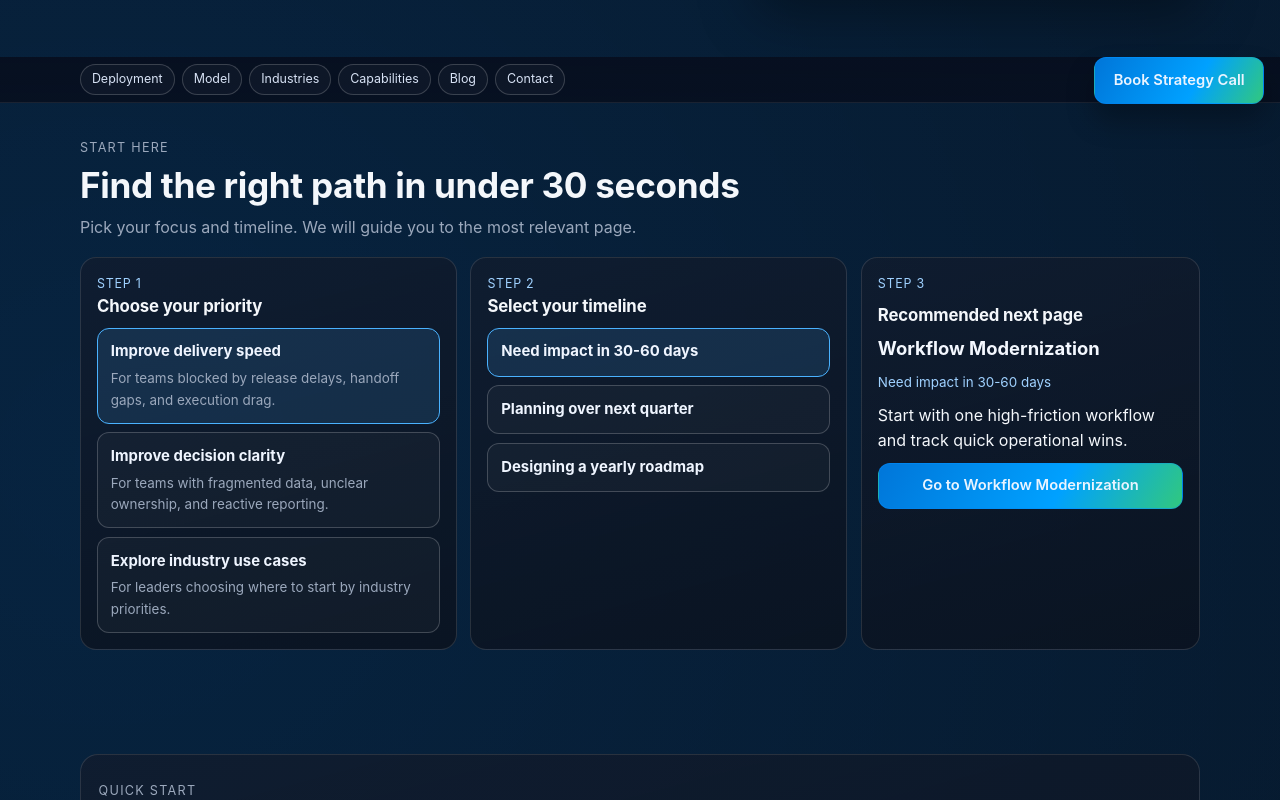
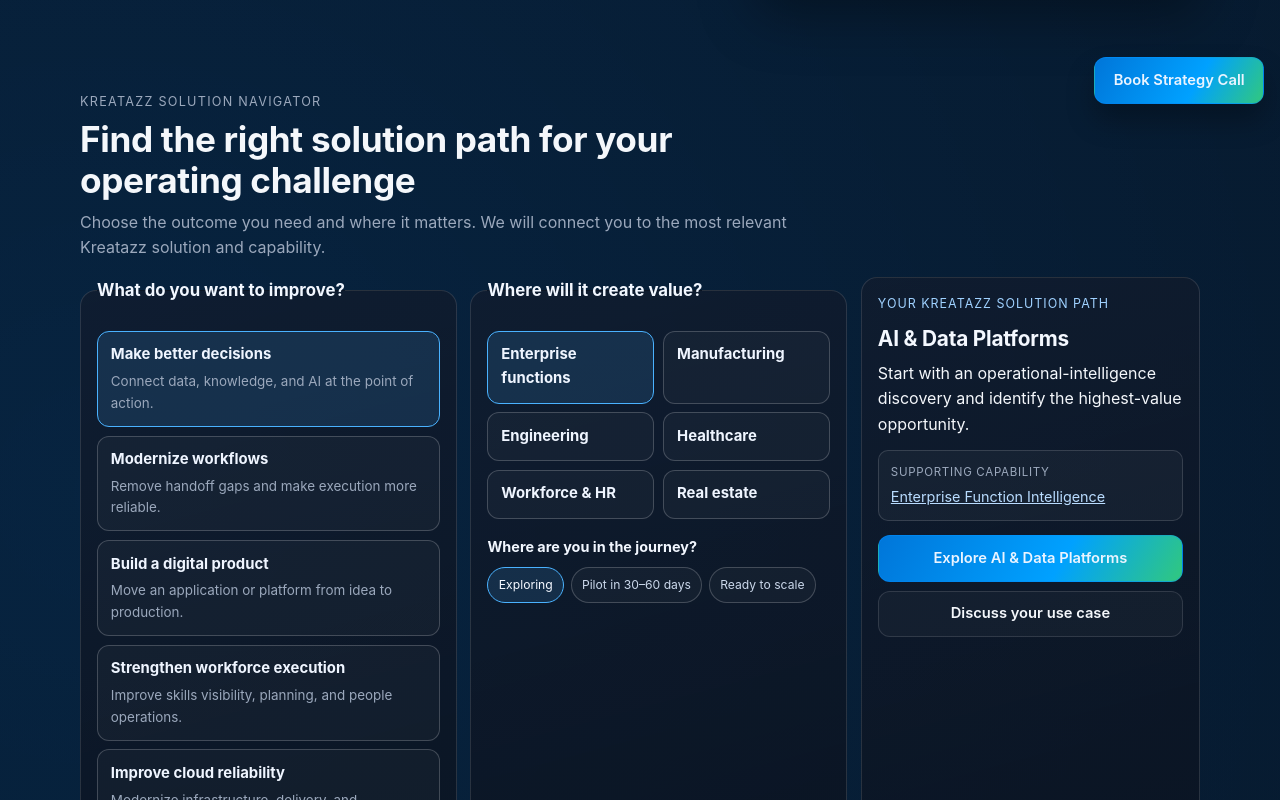
Before and after one commit to krishnanandiraju/kreatazzTech, a React (Vite) app: page / in a window 1280 px wide. Shown: the part 680-1480 px from the top of the page. Built offline with nearby package versions, Linux system fonts and the light colour scheme.

Commit message:
Expand solution navigator and simplify homepage navigation

```diff
--- a/src/components/PathWizard.jsx
+++ b/src/components/PathWizard.jsx
@@ -1,119 +1,142 @@
 import { useMemo, useState } from 'react'
 import { navigateTo } from '../utils/navigation'
 
-const paths = [
-  {
-    id: 'delivery-speed',
-    label: 'Improve delivery speed',
-    description: 'For teams blocked by release delays, handoff gaps, and execution drag.',
-    destination: '/enterprise-workflow-modernization/',
-    pageLabel: 'Workflow Modernization',
-  },
-  {
-    id: 'decision-clarity',
-    label: 'Improve decision clarity',
-    description: 'For teams with fragmented data, unclear ownership, and reactive reporting.',
-    destination: '/ai-ml-solutions/',
-    pageLabel: 'AI & Data Platforms',
-  },
-  {
-    id: 'industry-use-case',
-    label: 'Explore industry use cases',
-    description: 'For leaders choosing where to start by industry priorities.',
-    destination: '/industries/',
-    pageLabel: 'Industry Solutions',
-  },
+const outcomes = [
+  { id: 'decisions', label: 'Make better decisions', description: 'Connect data, knowledge, and AI at the point of action.' },
+  { id: 'workflows', label: 'Modernize workflows', description: 'Remove handoff gaps and make execution more reliable.' },
+  { id: 'products', label: 'Build a digital product', description: 'Move an application or platform from idea to production.' },
+  { id: 'workforce', label: 'Strengthen workforce execution', description: 'Improve skills visibility, planning, and people operations.' },
+  { id: 'reliability', label: 'Improve cloud reliability', description: 'Modernize infrastructure, delivery, and observability.' },
+  { id: 'experience', label: 'Transform customer experience', description: 'Create clearer, more personalized digital journeys.' },
 ]
 
-const timelines = [
-  { id: 'now', label: 'Need impact in 30-60 days' },
-  { id: 'quarter', label: 'Planning over next quarter' },
-  { id: 'annual', label: 'Designing a yearly roadmap' },
+const environments = [
+  { id: 'enterprise', label: 'Enterprise functions' },
+  { id: 'manufacturing', label: 'Manufacturing' },
+  { id: 'engineering', label: 'Engineering' },
+  { id: 'healthcare', label: 'Healthcare' },
+  { id: 'workforce', label: 'Workforce & HR' },
+  { id: 'real-estate', label: 'Real estate' },
 ]
 
+const stages = [
+  { id: 'explore', label: 'Exploring' },
+  { id: 'pilot', label: 'Pilot in 30–60 days' },
+  { id: 'scale', label: 'Ready to scale' },
+]
+
+const outcomeCapabilities = {
+  decisions: { label: 'AI & Data Platforms', href: '/ai-ml-solutions/' },
+  workflows: { label: 'Workflow Modernization', href: '/enterprise-workflow-modernization/' },
+  products: { label: 'Product Engineering', href: '/mobile-and-web-application-development/' },
+  workforce: { label: 'Workforce Intelligence', href: '/workforce-intelligence/' },
+  reliability: { label: 'Cloud, DevOps & Automation', href: '/cloud-migration/' },
+  experience: { label: 'Product Engineering', href: '/mobile-and-web-application-development/' },
+}
+
+const environmentSolutions = {
+  manufacturing: { label: 'Manufacturing Intelligence', href: '/manufacturing-intelligence/' },
+  engineering: { label: 'Engineering Intelligence', href: '/engineering-intelligence/' },
+  healthcare: { label: 'Healthcare & Care Operations', href: '/healthcare-care-operations/' },
+  workforce: { label: 'Workforce Intelligence', href: '/workforce-intelligence/', product: 'PeopleOS HRMS' },
+  'real-estate': { label: 'Real Estate Buyer Experience', href: '/real-estate-buyer-experience/' },
+  enterprise: { label: 'Enterprise Function Intelligence', href: '/enterprise-function-intelligence/' },
+}
+
+const stageGuidance = {
+  explore: 'Start with an operational-intelligence discovery and identify the highest-value opportunity.',
+  pilot: 'Select one measurable use case, define a 30–60 day pilot, and establish adoption and outcome signals.',
+  scale: 'Create a reusable architecture, governance model, and rollout plan across teams and workflows.',
+}
+
 function PathWizard() {
-  const [selectedPath, setSelectedPath] = useState(paths[0].id)
-  const [selectedTimeline, setSelectedTimeline] = useState(timelines[0].id)
+  const [selectedOutcome, setSelectedOutcome] = useState('decisions')
+  const [selectedEnvironment, setSelectedEnvironment] = useState('enterprise')
+  const [selectedStage, setSelectedStage] = useState('explore')
 
   const recommendation = useMemo(() => {
-    const chosenPath = paths.find((path) => path.id === selectedPath) || paths[0]
-    const chosenTimeline = timelines.find((timeline) => timeline.id === selectedTimeline) || timelines[0]
-
-    const timelineNoteById = {
-      now: 'Start with one high-friction workflow and track quick operational wins.',
-      quarter: 'Define scope by business impact and build delivery milestones with owners.',
-      annual: 'Create a portfolio roadmap with platform, workflow, and adoption tracks.',
-    }
+    const capability = outcomeCapabilities[selectedOutcome]
+    const solution = environmentSolutions[selectedEnvironment]
+    const primary = selectedEnvironment === 'enterprise' ? capability : solution
+    const supporting = primary.href === capability.href ? environmentSolutions.enterprise : capability
 
     return {
-      ...chosenPath,
-      timelineLabel: chosenTimeline.label,
-      note: timelineNoteById[chosenTimeline.id],
+      primary,
+      supporting,
+      product: solution.product,
+      guidance: stageGuidance[selectedStage],
     }
-  }, [selectedPath, selectedTimeline])
+  }, [selectedEnvironment, selectedOutcome, selectedStage])
+
+  const navigate = (event, href) => {
+    event.preventDefault()
+    navigateTo(href)
+  }
 
   return (
-    <section className="section start-path" aria-labelledby="start-path-title">
+    <section className="section start-path" aria-labelledby="solution-navigator-title">
       <div className="shell">
         <div className="start-path-head">
-          <p className="kicker">Start Here</p>
-          <h2 id="start-path-title">Find the right path in under 30 seconds</h2>
-          <p>Pick your focus and timeline. We will guide you to the most relevant page.</p>
+          <p className="kicker">Kreatazz Solution Navigator</p>
+          <h2 id="solution-navigator-title">Find the right solution path for your operating challenge</h2>
+          <p>Choose the outcome you need and where it matters. We will connect you to the most relevant Kreatazz solution and capability.</p>
         </div>
 
         <div className="wizard-grid">
-          <div className="wizard-step">
-            <p className="wizard-step-label">Step 1</p>
-            <h3>Choose your priority</h3>
+          <fieldset className="wizard-step">
+            <legend>What do you want to improve?</legend>
             <div className="wizard-options">
-              {paths.map((path) => (
-                <button
-                  key={path.id}
-                  type="button"
-                  className={`wizard-option ${selectedPath === path.id ? 'active' : ''}`}
-                  onClick={() => setSelectedPath(path.id)}
-                >
-                  <strong>{path.label}</strong>
-                  <span>{path.description}</span>
+              {outcomes.map((outcome) => (
+                <button key={outcome.id} type="button" className={`wizard-option ${selectedOutcome === outcome.id ? 'active' : ''}`} onClick={() => setSelectedOutcome(outcome.id)} aria-pressed={selectedOutcome === outcome.id}>
+                  <strong>{outcome.label}</strong>
+                  <span>{outcome.description}</span>
                 </button>
               ))}
             </div>
-          </div>
+          </fieldset>
 
-          <div className="wizard-step">
-            <p className="wizard-step-label">Step 2</p>
-            <h3>Select your timeline</h3>
-            <div className="wizard-options compact">
-              {timelines.map((timeline) => (
-                <button
-                  key={timeline.id}
-                  type="button"
-                  className={`wizard-option ${selectedTimeline === timeline.id ? 'active' : ''}`}
-                  onClick={() => setSelectedTimeline(timeline.id)}
-                >
-                  <strong>{timeline.label}</strong>
+          <fieldset className="wizard-step">
+            <legend>Where will it create value?</legend>
+            <div className="wizard-options compact wizard-context-options">
+              {environments.map((environment) => (
+                <button key={environment.id} type="button" className={`wizard-option ${selectedEnvironment === environment.id ? 'active' : ''}`} onClick={() => setSelectedEnvironment(environment.id)} aria-pressed={selectedEnvironment === environment.id}>
+                  <strong>{environment.label}</strong>
                 </button>
               ))}
             </div>
-          </div>
+            <p className="wizard-prompt">Where are you in the journey?</p>
+            <div className="wizard-stage-options" aria-label="Delivery stage">
+              {stages.map((stage) => (
+                <button key={stage.id} type="button" className={selectedStage === stage.id ? 'active' : ''} onClick={() => setSelectedStage(stage.id)} aria-pressed={selectedStage === stage.id}>
+                  {stage.label}
+                </button>
+              ))}
+            </div>
+          </fieldset>
 
-          <div className="wizard-result">
-            <p className="wizard-step-label">Step 3</p>
-            <h3>Recommended next page</h3>
-            <p className="wizard-result-title">{recommendation.pageLabel}</p>
-            <p className="wizard-result-meta">{recommendation.timelineLabel}</p>
-            <p>{recommendation.note}</p>
-            <a
-              className="btn btn-primary"
-              href={recommendation.destination}
-              onClick={(event) => {
-                event.preventDefault()
-                navigateTo(recommendation.destination)
-              }}
-            >
-              Go to {recommendation.pageLabel}
+          <aside className="wizard-result" aria-live="polite">
+            <p className="wizard-result-eyebrow">Your Kreatazz solution path</p>
+            <h3>{recommendation.primary.label}</h3>
+            <p>{recommendation.guidance}</p>
+            <div className="wizard-bundle">
+              <span>Supporting capability</span>
+              <a href={recommendation.supporting.href} onClick={(event) => navigate(event, recommendation.supporting.href)}>
+                {recommendation.supporting.label}
+              </a>
+              {recommendation.product && (
+                <>
+                  <span>Relevant Kreatazz product</span>
+                  <strong>{recommendation.product}</strong>
+                </>
+              )}
+            </div>
+            <a className="btn btn-primary" href={recommendation.primary.href} onClick={(event) => navigate(event, recommendation.primary.href)}>
+              Explore {recommendation.primary.label}
             </a>
-          </div>
+            <a className="btn btn-secondary" href="/#contact-us" onClick={(event) => navigate(event, '/#contact-us')}>
+              Discuss your use case
+            </a>
+          </aside>
         </div>
       </div>
     </section>
--- a/src/data/siteContent.js
+++ b/src/data/siteContent.js
@@ -278,7 +278,7 @@
         image: '/services/service-workflow-operations.jpg',
         visualMode: 'cover',
         ctaLabel: 'Open PeopleOS',
-        ctaHref: 'https://app.peopleos.kretazz.tech',
+        ctaHref: 'https://app.peopleos.kreatazz.tech',
       },
     ],
   },
@@ -327,7 +327,7 @@
       'Cloud, DevOps & Automation',
     ],
     products: [
-      { label: 'PeopleOS HRMS', href: 'https://app.peopleos.kretazz.tech' },
+      { label: 'PeopleOS HRMS', href: 'https://app.peopleos.kreatazz.tech' },
     ],
   },
 }
--- a/src/pages/Home.jsx
+++ b/src/pages/Home.jsx
@@ -5,7 +5,6 @@
 import PathWizard from '../components/PathWizard'
 import SectionTitle from '../components/SectionTitle'
 import ServiceCard from '../components/ServiceCard'
-import StickySubNav from '../components/StickySubNav'
 import { navigateTo } from '../utils/navigation'
 
 function Home({ content, blogPosts }) {
@@ -29,22 +28,9 @@
         .slice(0, 6)
     }, [blogPosts])
 
-    const subNavItems = useMemo(
-      () => [
-        { label: 'Deployment', href: '#deployment-layer' },
-        { label: 'Model', href: '#operating-model' },
-        { label: 'Industries', href: '#industries' },
-        { label: 'Capabilities', href: '#capabilities' },
-        { label: 'Blog', href: '#blog' },
-        { label: 'Contact', href: '#contact-us' },
-      ],
-      [],
-    )
-
   return (
     <main id="home">
       <Hero content={content.hero} />
-      <StickySubNav items={subNavItems} />
       <PathWizard />
       <LeadIntakeForm email={content.email} />
 
--- a/src/styles/home.css
+++ b/src/styles/home.css
@@ -36,6 +36,18 @@
   border-radius: var(--kz-radius);
   background: linear-gradient(165deg, rgba(17, 28, 46, 0.8), rgba(11, 19, 32, 0.9));
   padding: 1rem;
+}
+
+.wizard-step {
+  min-inline-size: 0;
+  margin: 0;
+}
+
+.wizard-step legend {
+  padding: 0;
+  color: #f2f7ff;
+  font-size: 1.05rem;
+  font-weight: 700;
 }
 
 .wizard-step h3,
@@ -92,6 +104,90 @@
   display: grid;
   gap: 0.55rem;
   align-content: start;
+}
+
+.wizard-result-eyebrow {
+  color: #9fd1ff;
+  font-size: 0.78rem;
+  text-transform: uppercase;
+  letter-spacing: 0.08em;
+}
+
+.wizard-result h3 {
+  color: #f4f8ff;
+  font-size: 1.3rem;
+  line-height: 1.25;
+}
+
+.wizard-context-options {
+  grid-template-columns: repeat(2, minmax(0, 1fr));
+}
+
+.wizard-prompt {
+  margin-top: 1rem;
+  color: #f2f7ff;
+  font-size: 0.9rem;
+  font-weight: 700;
+}
+
+.wizard-stage-options {
+  margin-top: 0.55rem;
+  display: flex;
+  flex-wrap: wrap;
+  gap: 0.4rem;
+}
+
+.wizard-stage-options button {
+  border: 1px solid rgba(255, 255, 255, 0.2);
+  border-radius: 999px;
+  background: rgba(255, 255, 255, 0.03);
+  color: #cbd8eb;
+  padding: 0.48rem 0.65rem;
+  cursor: pointer;
+  font: inherit;
+  font-size: 0.76rem;
+}
+
+.wizard-stage-options button:hover,
+.wizard-stage-options button:focus-visible,
+.wizard-stage-options button.active {
+  border-color: #4ab2ff;
+  background: rgba(74, 178, 255, 0.14);
+  color: #f4f8ff;
+  outline: none;
+}
+
+.wizard-bundle {
+  margin: 0.25rem 0 0.35rem;
+  padding: 0.75rem;
+  border: 1px solid rgba(255, 255, 255, 0.14);
+  border-radius: 10px;
+  background: rgba(255, 255, 255, 0.035);
+  display: grid;
+  gap: 0.2rem;
+}
+
+.wizard-bundle span {
+  margin-top: 0.3rem;
+  color: var(--kz-muted);
+  font-size: 0.72rem;
+  text-transform: uppercase;
+  letter-spacing: 0.06em;
+}
+
+.wizard-bundle span:first-child {
+  margin-top: 0;
+}
+
+.wizard-bundle a,
+.wizard-bundle strong {
+  color: #b9dcff;
+  font-size: 0.9rem;
+}
+
+.wizard-result .btn {
+  width: 100%;
+  text-align: center;
 }
 
 .wizard-result-title {
```
